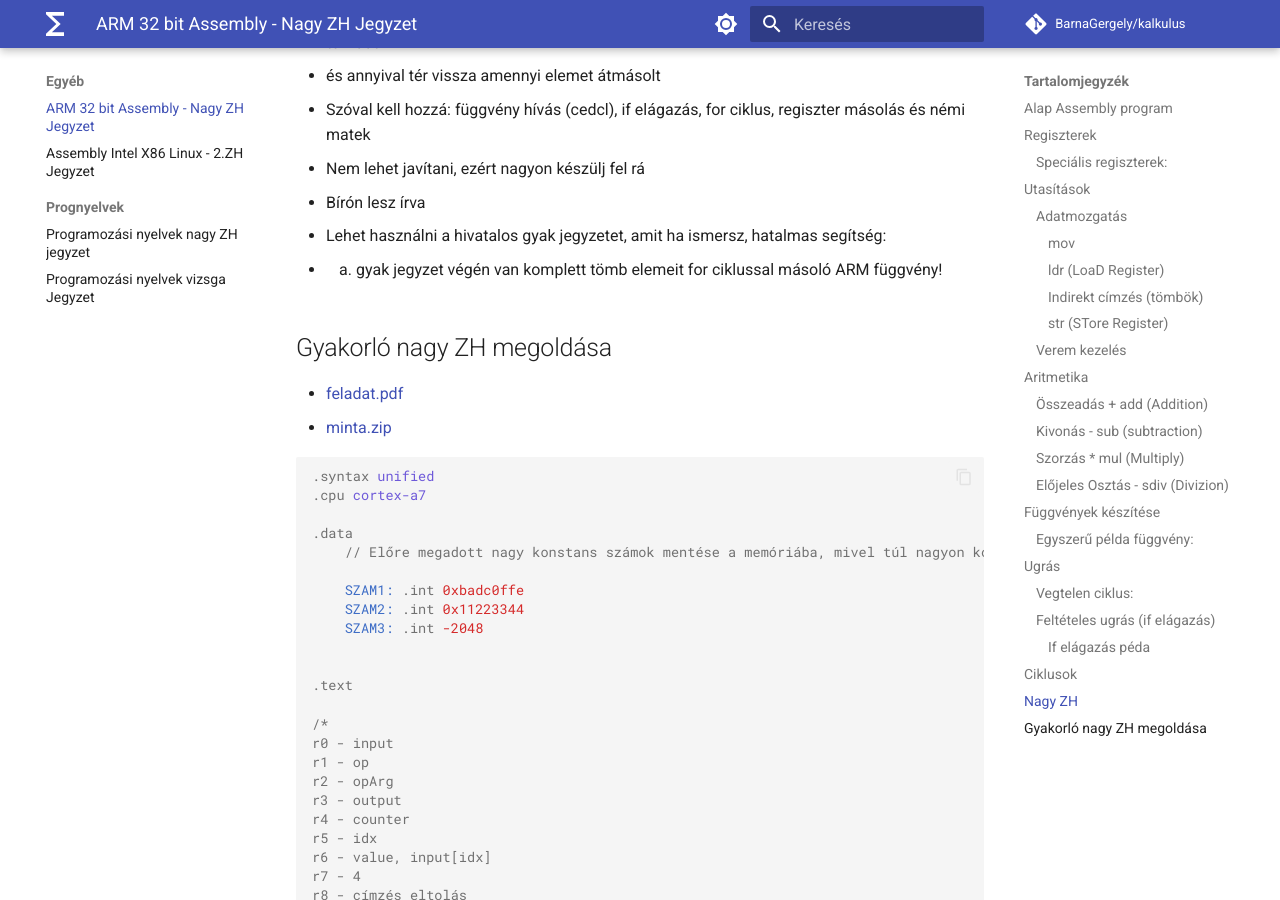
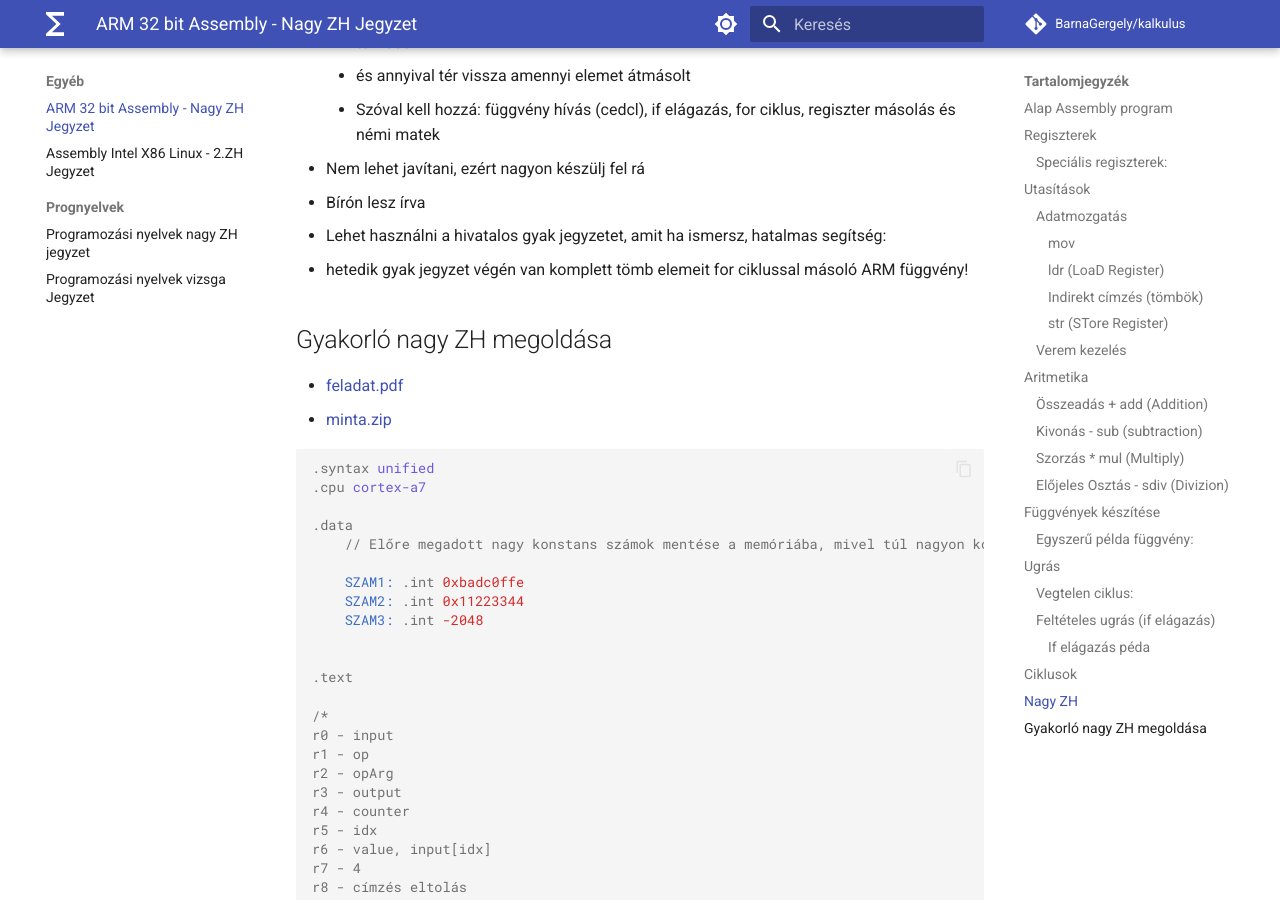
Before and after one commit to BarnaGergely/kalkulus, an MkDocs documentation site: the page built from docs/egyéb/assembly-arm.md, in a window 1280 px wide and 900 px high, scrolled down 6253 px. Built offline with MkDocs 1.6.1 and Material for MkDocs 9.7.7, drawn with Linux system fonts in a browser that asks for light colours; comment, search, counter and statistics services are not loaded.

Commit message:
list fix

```diff
--- a/docs/egyéb/assembly-arm.md
+++ b/docs/egyéb/assembly-arm.md
@@ -247,14 +247,14 @@ forend:     // for ciklus vege
 ## Nagy ZH
 
 - Szinte pont ugyan olyan volt 2023-ban mit a gyakorló ZH
-  - Egy függvényt kellett írni, ami bejár egy paraméterben megadott input tömböt
-  - valamilyen feltétel szerint átmásolja néhány elemét a paraméterben megadott output tömbbe
-  - és annyival tér vissza amennyi elemet átmásolt
-  - Szóval kell hozzá: függvény hívás (cedcl), if elágazás, for ciklus, regiszter másolás és némi matek
+    - Egy függvényt kellett írni, ami bejár egy paraméterben megadott input tömböt
+    - valamilyen feltétel szerint átmásolja néhány elemét a paraméterben megadott output tömbbe
+    - és annyival tér vissza amennyi elemet átmásolt
+    - Szóval kell hozzá: függvény hívás (cedcl), if elágazás, for ciklus, regiszter másolás és némi matek
 - Nem lehet javítani, ezért nagyon készülj fel rá
 - Bírón lesz írva
 - Lehet használni a hivatalos gyak jegyzetet, amit ha ismersz, hatalmas segítség:
-  - 7. gyak jegyzet végén van komplett tömb elemeit for ciklussal másoló ARM függvény!
+  - hetedik gyak jegyzet végén van komplett tömb elemeit for ciklussal másoló ARM függvény!
 
 ## Gyakorló nagy ZH megoldása
 
```
